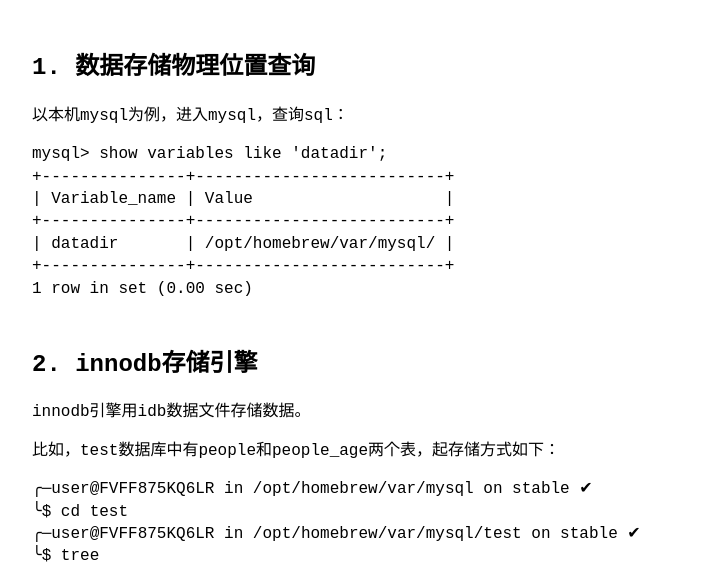
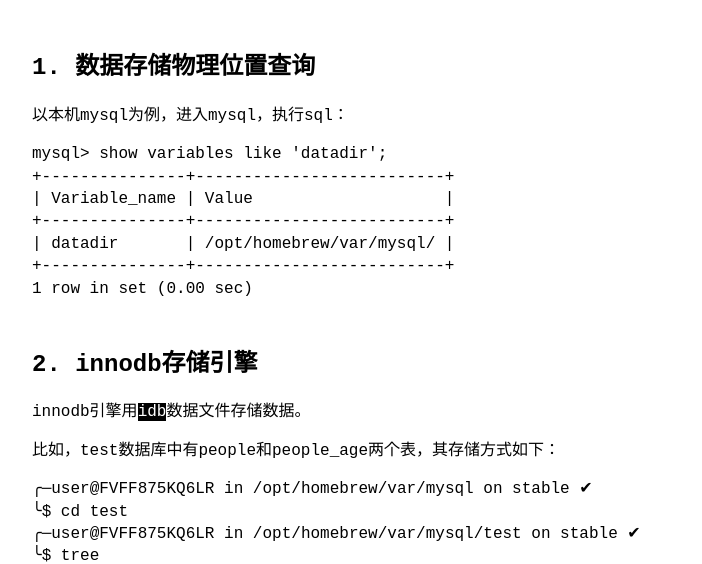
Before and after one commit to Jurneez/doraemon, a Jekyll site: the page built from _posts/2023-12-08-mysql-date-store.md, in a window 1280 px wide. Shown: the part 175-739 px from the top of the page, without its empty margins (288-990 px from the left). Built offline with Jekyll 4.4.1, drawn with Linux system fonts in a browser that asks for light colours.

Commit message:
mysql 数据存储

```diff
--- a/_posts/2023-12-08-mysql-date-store.md
+++ b/_posts/2023-12-08-mysql-date-store.md
@@ -5,7 +5,7 @@ category: mysql
 ---
 
 ## 1. 数据存储物理位置查询
-以本机mysql为例，进入mysql，查询sql：
+以本机mysql为例，进入mysql，执行sql：
 <pre>
 mysql> show variables like 'datadir';
 +---------------+--------------------------+
@@ -17,9 +17,9 @@ mysql> show variables like 'datadir';
 </pre>
 
 ## 2. innodb存储引擎
-innodb引擎用idb数据文件存储数据。
+innodb引擎用`idb`数据文件存储数据。
 
-比如，test数据库中有people和people_age两个表，起存储方式如下：
+比如，test数据库中有people和people_age两个表，其存储方式如下：
 <pre>
 ╭─user@FVFF875KQ6LR in /opt/homebrew/var/mysql on stable ✔
 ╰$ cd test
```
